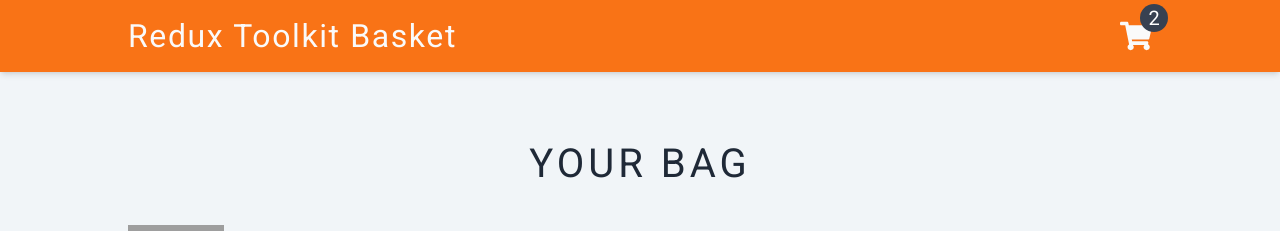
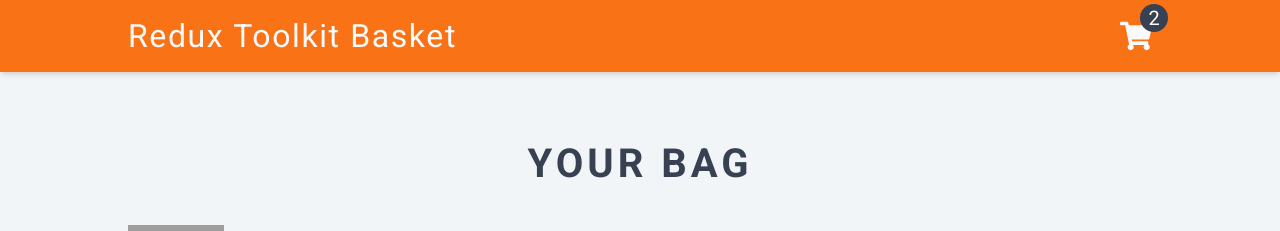
Before and after one commit to misiek869/Redux-Toolkit-Basket, a React (Vite) app: page / in a window 1280 px wide. Shown: the top 231 px of the page. Built offline with nearby package versions, Linux system fonts and the light colour scheme; grey boxes are pictures that could not be loaded.

Commit message:
change styling

```diff
--- a/src/components/CartContainer.tsx
+++ b/src/components/CartContainer.tsx
@@ -12,14 +12,15 @@ const CartContainer = () => {
 	const sectionStyles =
 		'min-h-[calc(100vh-120px)] w-[90vw] my-0 mx-auto mt-10 py-8 px-0 max-w-5xl'
 
-	const sectionHeading2Styles = 'uppercase text-center mb-10 text-gray-800'
+	const sectionHeading2Styles =
+		'uppercase text-center mb-10 text-gray-700 font-bold'
 
 	if (amount < 1) {
 		return (
 			<section className={sectionStyles}>
 				<header>
 					<h2 className={sectionHeading2Styles}>your bag</h2>
-					<h4 className='lowercase text-gray-800 mt-4 text-center'>
+					<h4 className='lowercase text-gray-700 mt-4 text-center'>
 						is currently empty
 					</h4>
 				</header>
```
